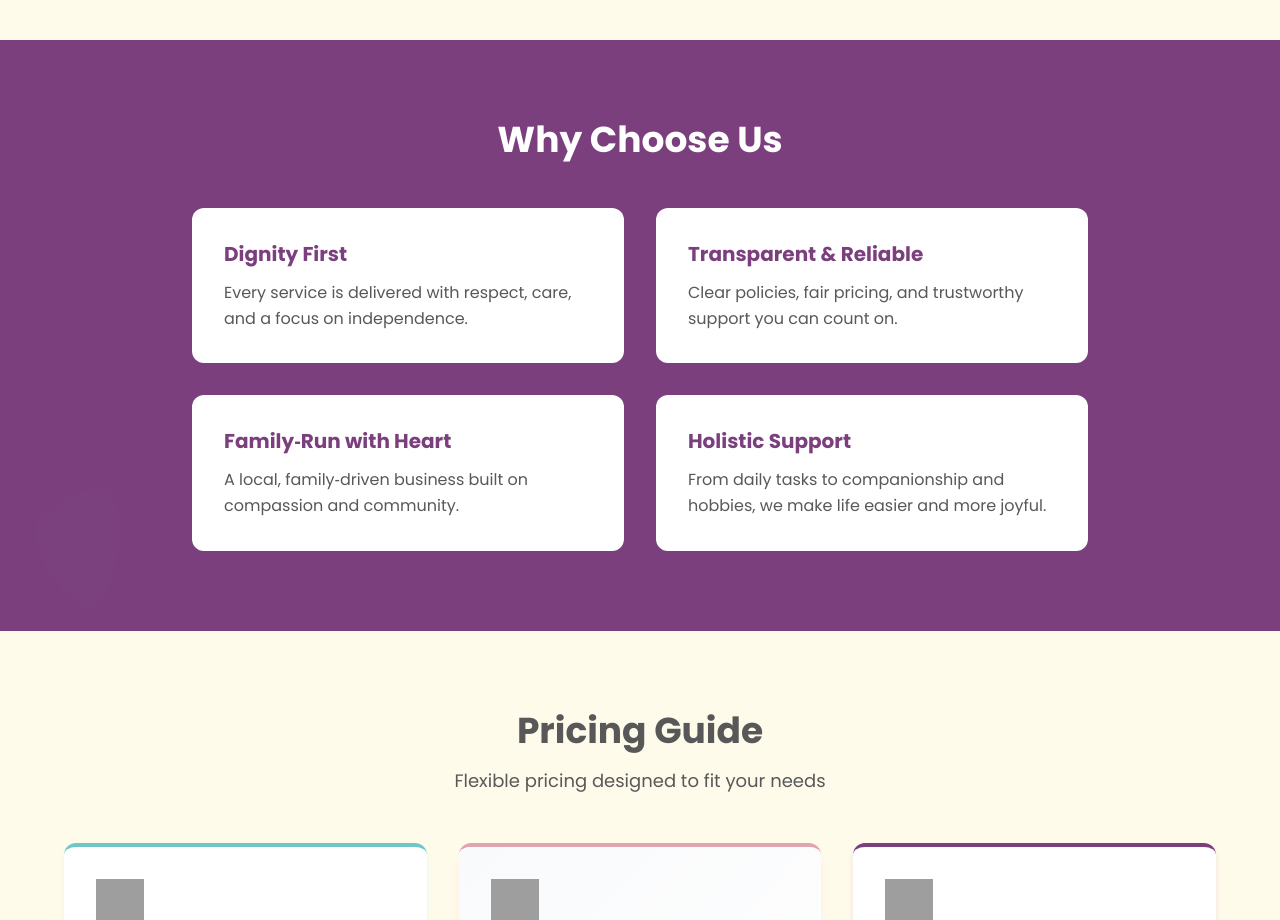
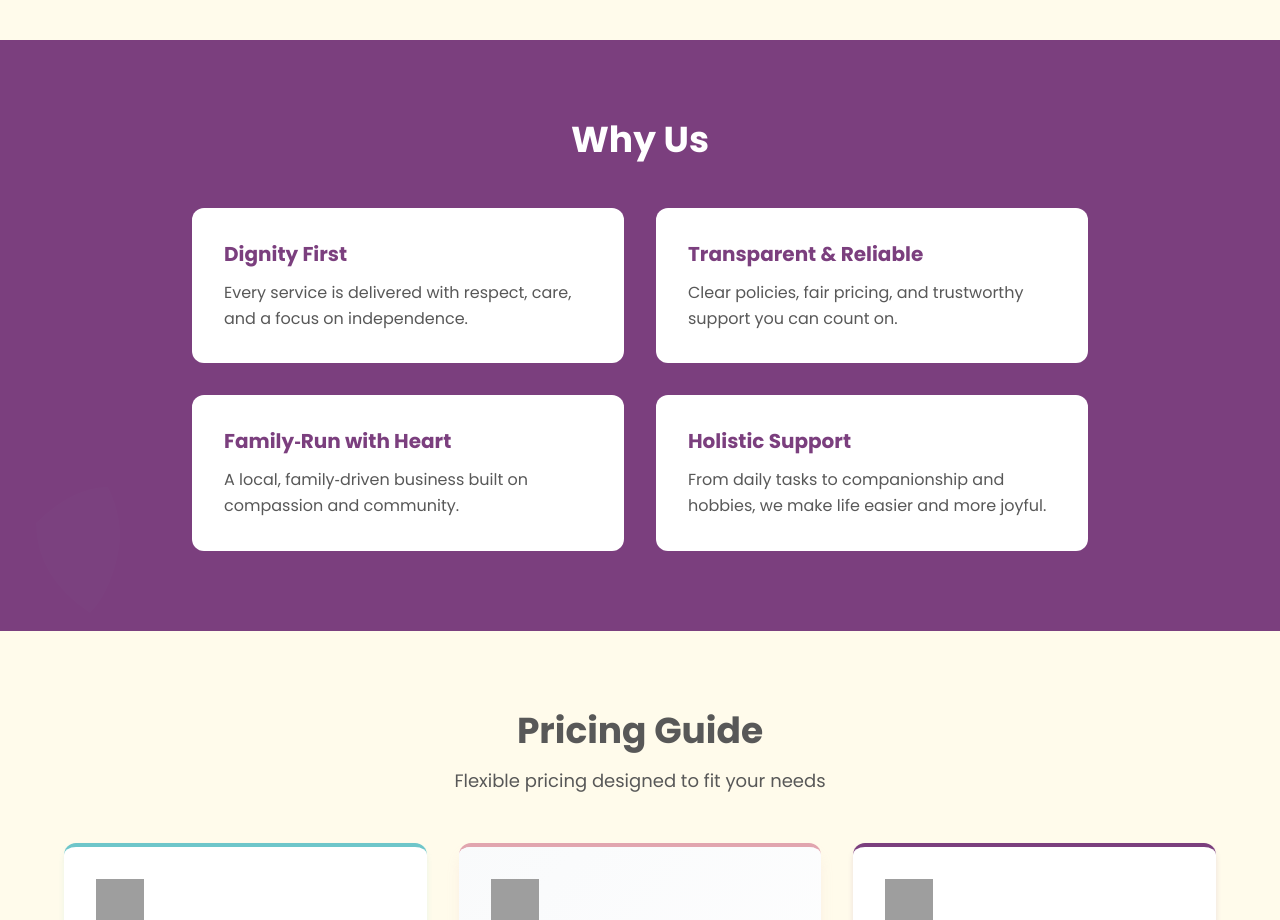
Before and after one commit to candicebuilds/elderly-ease-site, a Next.js app: page / in a window 1280 px wide. Shown: the part 2380-3300 px from the top of the page. Built offline with nearby package versions, Linux system fonts and the light colour scheme; grey boxes are pictures that could not be loaded.

Commit message:
Change "Why Choose Us" heading to "Why Us"

```diff
--- a/src/app/page.tsx
+++ b/src/app/page.tsx
@@ -221,7 +221,7 @@ export default function Home() {
         <div className="leaf-bg-bottom absolute inset-0 opacity-10" />
         <div className="max-w-4xl mx-auto relative z-10">
           <h2 className="text-3xl sm:text-4xl font-bold text-white mb-12 text-center">
-            Why Choose Us
+            Why Us
           </h2>
 
           <div className="grid grid-cols-1 md:grid-cols-2 gap-8">
```
